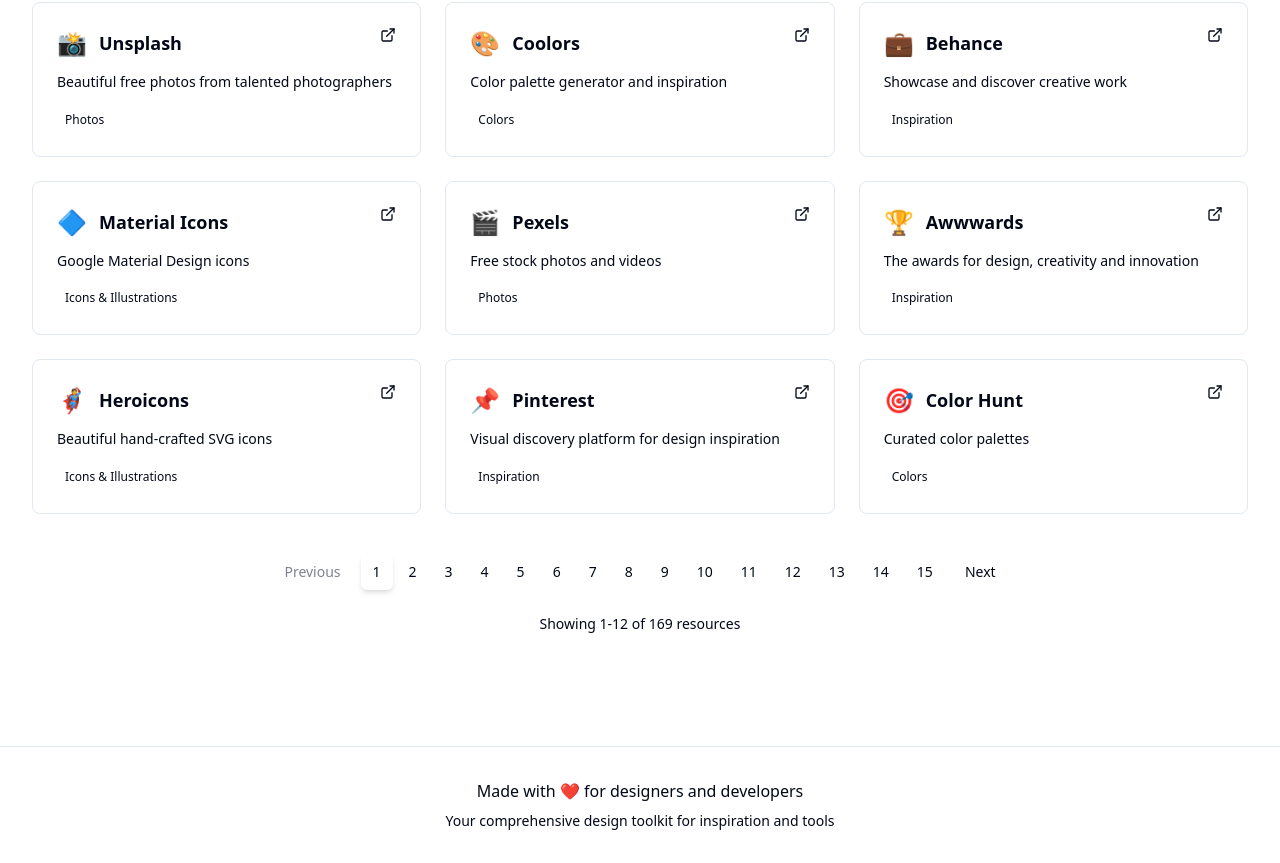
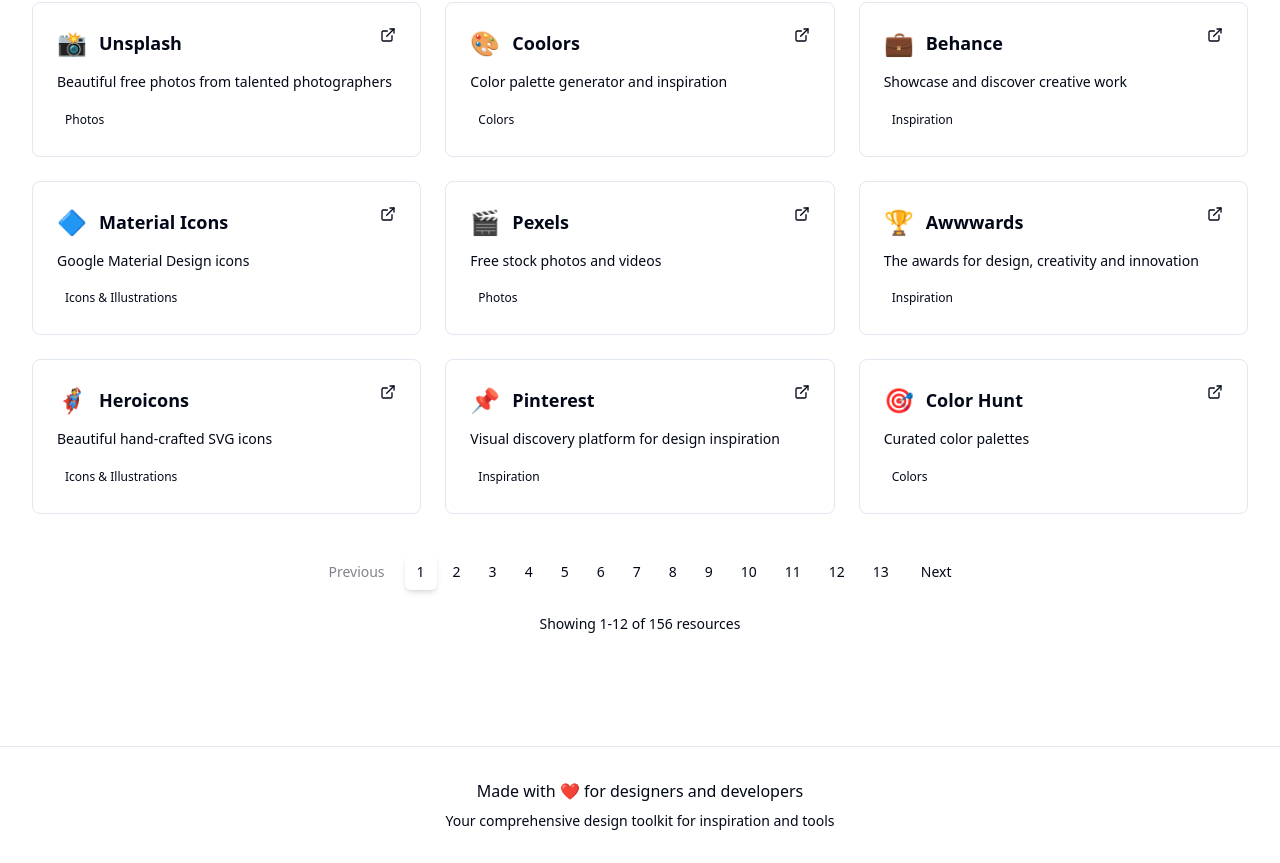
Before and after one commit to devzdevelop/design-inspiration, a Next.js app: page / in a window 1280 px wide. Shown: the part 856-1719 px from the top of the page. Built offline with nearby package versions, Linux system fonts and the light colour scheme.

Commit message:
Remove several inspiration sites from the data structure, streamlining the list for better focus on key resources.

```diff
--- a/src/app/page.tsx
+++ b/src/app/page.tsx
@@ -358,20 +358,6 @@
 
 	// Icons & Illustrations
 	{
-		name: 'Material Icons',
-		url: 'https://fonts.google.com/icons',
-		description: 'Google Material Design icons',
-		category: 'shapes',
-		icon: '🔷',
-	},
-	{
-		name: 'Heroicons',
-		url: 'https://heroicons.com',
-		description: 'Beautiful hand-crafted SVG icons',
-		category: 'shapes',
-		icon: '🦸',
-	},
-	{
 		name: 'Phosphor Icons',
 		url: 'https://phosphoricons.com',
 		description: 'Flexible icon family',
@@ -534,42 +520,6 @@
 
 	// General Design
 	{
-		name: 'Dribbble',
-		url: 'https://dribbble.com',
-		description: "Discover the world's top designers & creatives",
-		category: 'general',
-		icon: '🏀',
-	},
-	{
-		name: 'Behance',
-		url: 'https://www.behance.net',
-		description: 'Showcase and discover creative work',
-		category: 'general',
-		icon: '💼',
-	},
-	{
-		name: 'MaxiBestOf',
-		url: 'https://maxibestof.one',
-		description:
-			'Daily website design inspiration feed with 12,500+ UI components',
-		category: 'general',
-		icon: '⭐',
-	},
-	{
-		name: 'Awwwards',
-		url: 'https://www.awwwards.com',
-		description: 'The awards for design, creativity and innovation',
-		category: 'general',
-		icon: '🏆',
-	},
-	{
-		name: 'Pinterest',
-		url: 'https://pinterest.com',
-		description: 'Visual discovery platform for design inspiration',
-		category: 'general',
-		icon: '📌',
-	},
-	{
 		name: 'Mobbin',
 		url: 'https://mobbin.com',
 		description: 'Mobile app design patterns',
@@ -737,20 +687,6 @@
 		category: 'general',
 		icon: '🛒',
 	},
-	{
-		name: 'Designmodo',
-		url: 'https://designmodo.com',
-		description: 'UI kits, frameworks, and design inspiration',
-		category: 'general',
-		icon: '🎨',
-	},
-	{
-		name: 'Limitless',
-		url: 'https://limitless.website',
-		description: 'Unlimited design inspiration for creative minds',
-		category: 'general',
-		icon: '♾️',
-	},
 
 	// 3D Web Design
 	{
@@ -929,20 +865,6 @@
 		description: 'Free official brand color palettes and hex codes',
 		category: 'brand',
 		icon: '🎨',
-	},
-	{
-		name: 'Google Fonts',
-		url: 'https://fonts.google.com',
-		description: 'Free typography for brand identity',
-		category: 'brand',
-		icon: '📝',
-	},
-	{
-		name: 'Font Squirrel',
-		url: 'https://www.fontsquirrel.com',
-		description: 'Free commercial-use fonts for brands',
-		category: 'brand',
-		icon: '🔤',
 	},
 
 	// Learning & Education
@@ -1133,13 +1055,6 @@
 		category: 'webflow',
 		icon: '🏆',
 	},
-	{
-		name: 'Flowremote',
-		url: 'https://flowremote.io',
-		description: 'Remote and local jobs for Webflow developers and designers',
-		category: 'webflow',
-		icon: '💼',
-	},
 
 	// Font Foundries
 	{
@@ -1204,13 +1119,6 @@
 		description: 'Curated collection of open-source fonts',
 		category: 'foundries',
 		icon: '📚',
-	},
-	{
-		name: 'Google Fonts',
-		url: 'https://fonts.google.com',
-		description: 'Free web fonts for everyone',
-		category: 'foundries',
-		icon: '🔍',
 	},
 	{
 		name: 'Grilli Type',
```
